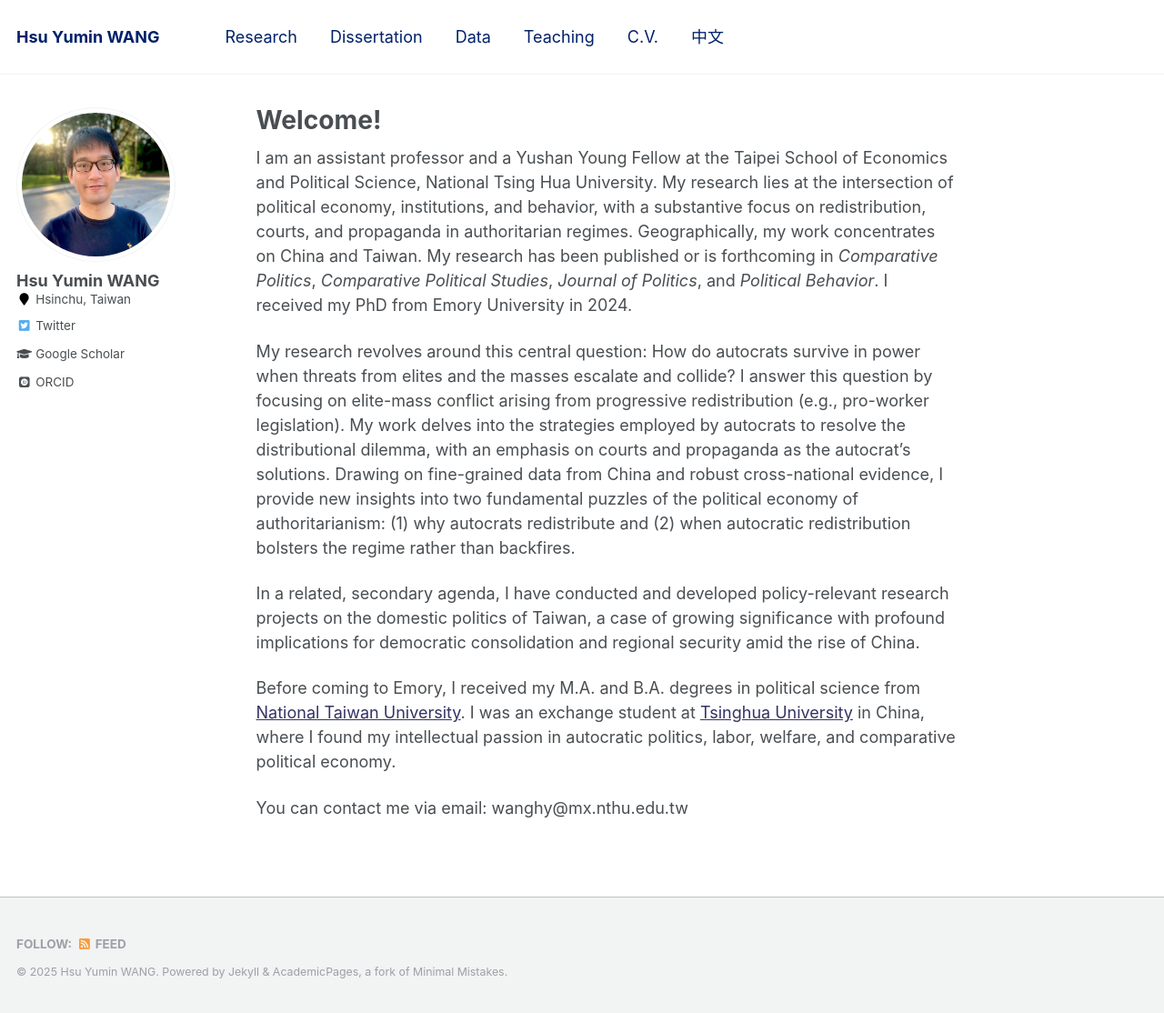
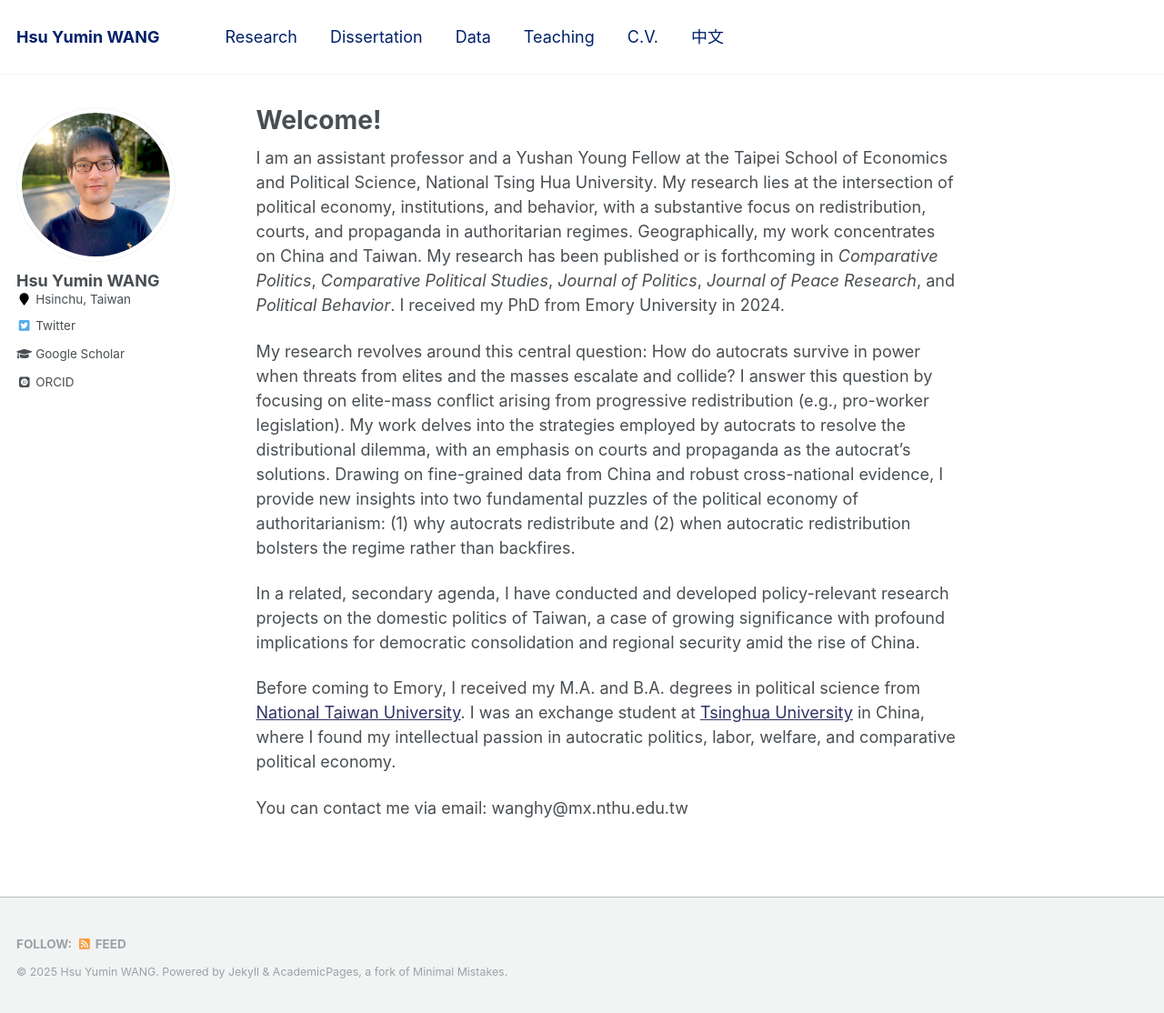
Before and after one commit to hsuyumin/hsuyumin.github.io, a Jekyll site: the page built from _pages/about.md, in a window 1280 px wide and 1114 px high. Shown: the whole window at 91% size. Built offline with Jekyll 4.4.1, drawn with Linux system fonts in a browser that asks for light colours; some web fonts are replaced.

Commit message:
Update about.md

```diff
--- a/_pages/about.md
+++ b/_pages/about.md
@@ -8,7 +8,7 @@ redirect_from:
   - /about.html
 ---
 
-I am an assistant professor and a Yushan Young Fellow at the Taipei School of Economics and Political Science, National Tsing Hua University. My research lies at the intersection of political economy, institutions, and behavior, with a substantive focus on redistribution, courts, and propaganda in authoritarian regimes. Geographically, my work concentrates on China and Taiwan. My research has been published or is forthcoming in _Comparative Politics_, _Comparative Political Studies_, _Journal of Politics_, and _Political Behavior_. I received my PhD from Emory University in 2024.
+I am an assistant professor and a Yushan Young Fellow at the Taipei School of Economics and Political Science, National Tsing Hua University. My research lies at the intersection of political economy, institutions, and behavior, with a substantive focus on redistribution, courts, and propaganda in authoritarian regimes. Geographically, my work concentrates on China and Taiwan. My research has been published or is forthcoming in _Comparative Politics_, _Comparative Political Studies_, _Journal of Politics_, _Journal of Peace Research_, and _Political Behavior_. I received my PhD from Emory University in 2024.
 
 My research revolves around this central question: How do autocrats survive in power when threats from elites and the masses escalate and collide? I answer this question by focusing on elite-mass conflict arising from progressive redistribution (e.g., pro-worker legislation). My work delves into the strategies employed by autocrats to resolve the distributional dilemma, with an emphasis on courts and propaganda as the autocrat's solutions. Drawing on fine-grained data from China and robust cross-national evidence, I provide new insights into two fundamental puzzles of the political economy of authoritarianism: (1) why autocrats redistribute and (2) when autocratic redistribution bolsters the regime rather than backfires.
 
```
